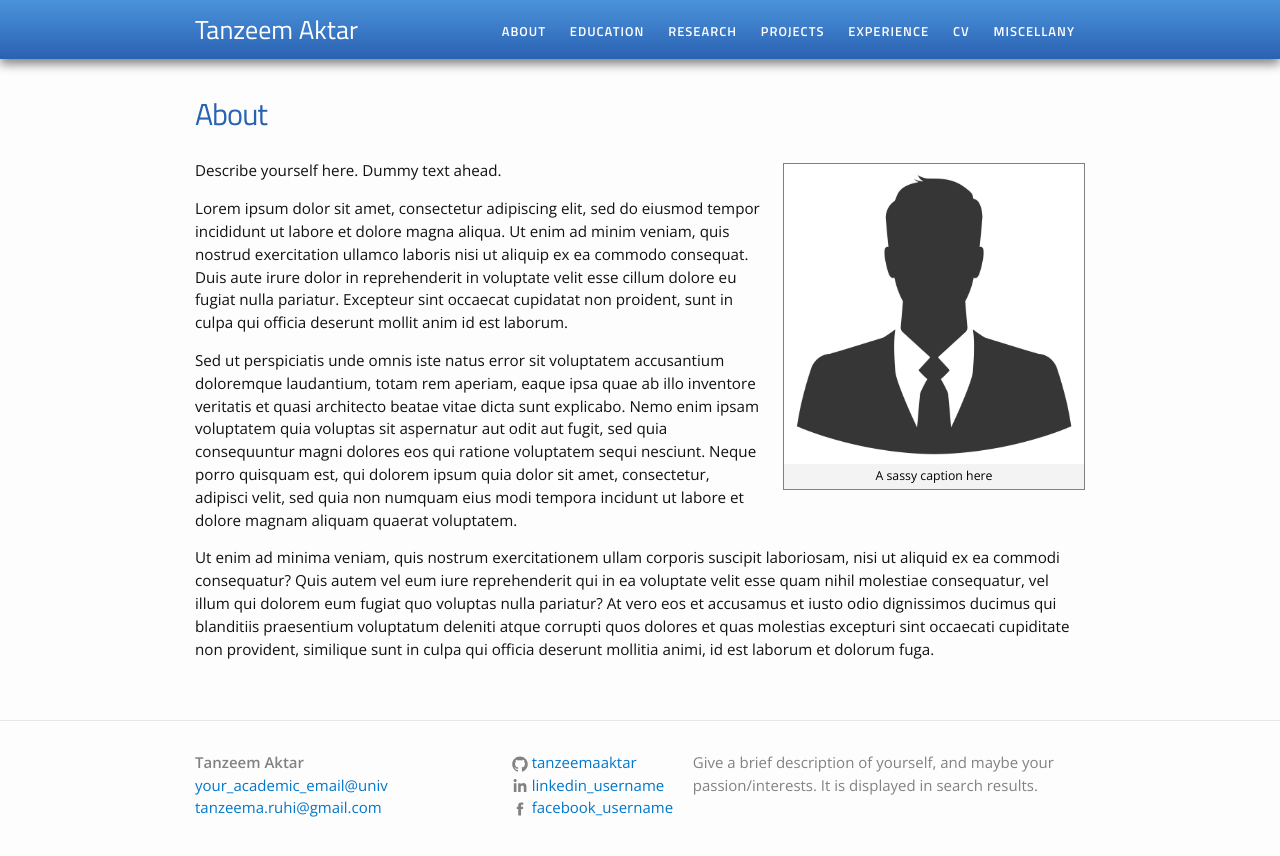
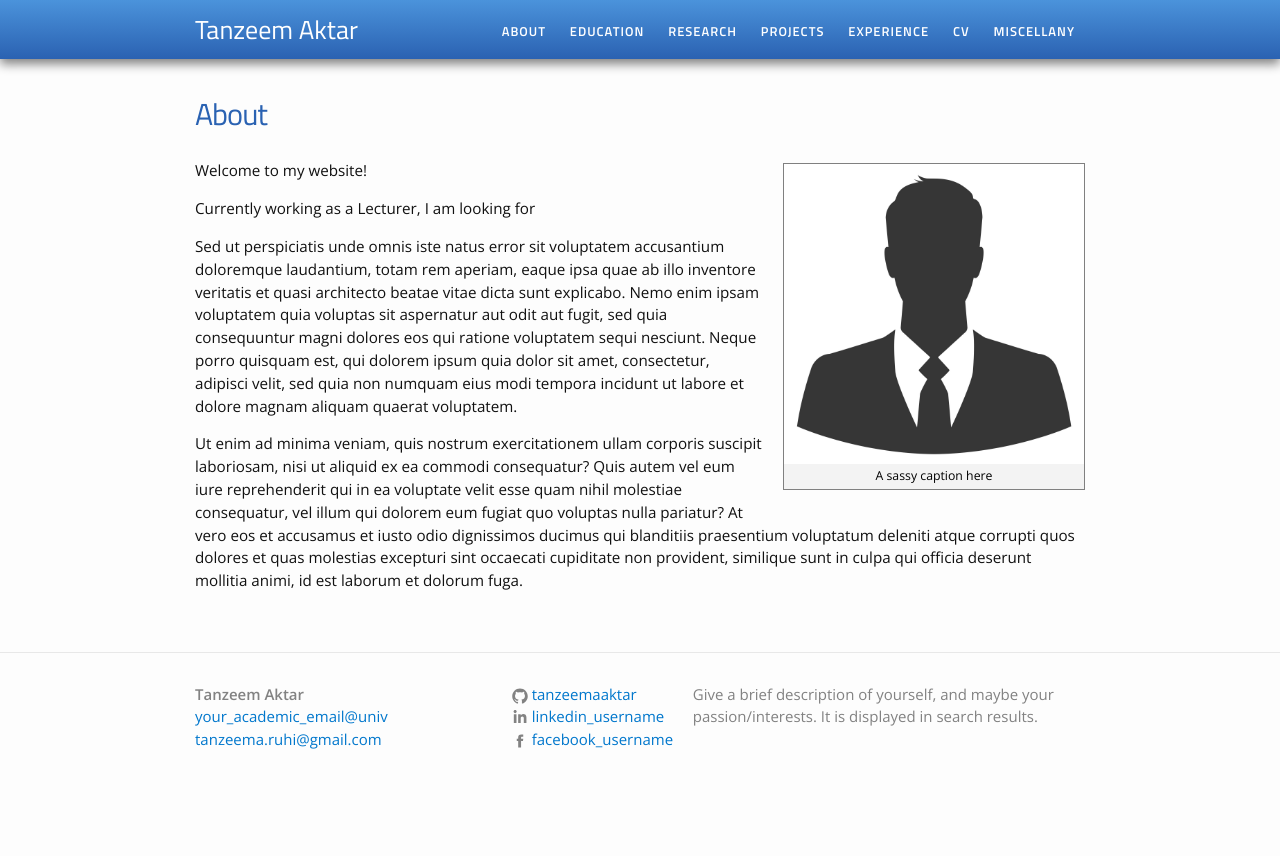
Before and after one commit to tanzeemaaktar/tanzeemaaktar.github.io, a Jekyll site: the page built from about.md, in a window 1280 px wide. Shown: the top 856 px of the page. Built offline with Jekyll 4.4.1, drawn with Linux system fonts in a browser that asks for light colours.

Commit message:
small changes

```diff
--- a/about.md
+++ b/about.md
@@ -6,9 +6,9 @@ permalink: /about/
 
 {% include image.html url="/images/profile.jpg" caption="A sassy caption here" width=300 align="right" %}
 
-Describe yourself here. Dummy text ahead.
+Welcome to my website!
 
-Lorem ipsum dolor sit amet, consectetur adipiscing elit, sed do eiusmod tempor incididunt ut labore et dolore magna aliqua. Ut enim ad minim veniam, quis nostrud exercitation ullamco laboris nisi ut aliquip ex ea commodo consequat. Duis aute irure dolor in reprehenderit in voluptate velit esse cillum dolore eu fugiat nulla pariatur. Excepteur sint occaecat cupidatat non proident, sunt in culpa qui officia deserunt mollit anim id est laborum.
+Currently working as a Lecturer, I am looking for
 
 Sed ut perspiciatis unde omnis iste natus error sit voluptatem accusantium doloremque laudantium, totam rem aperiam, eaque ipsa quae ab illo inventore veritatis et quasi architecto beatae vitae dicta sunt explicabo. Nemo enim ipsam voluptatem quia voluptas sit aspernatur aut odit aut fugit, sed quia consequuntur magni dolores eos qui ratione voluptatem sequi nesciunt. Neque porro quisquam est, qui dolorem ipsum quia dolor sit amet, consectetur, adipisci velit, sed quia non numquam eius modi tempora incidunt ut labore et dolore magnam aliquam quaerat voluptatem.
 
```
Also changed, not shown: experience.md (+1 -1 lines), projects.md (+12 -5 lines).
